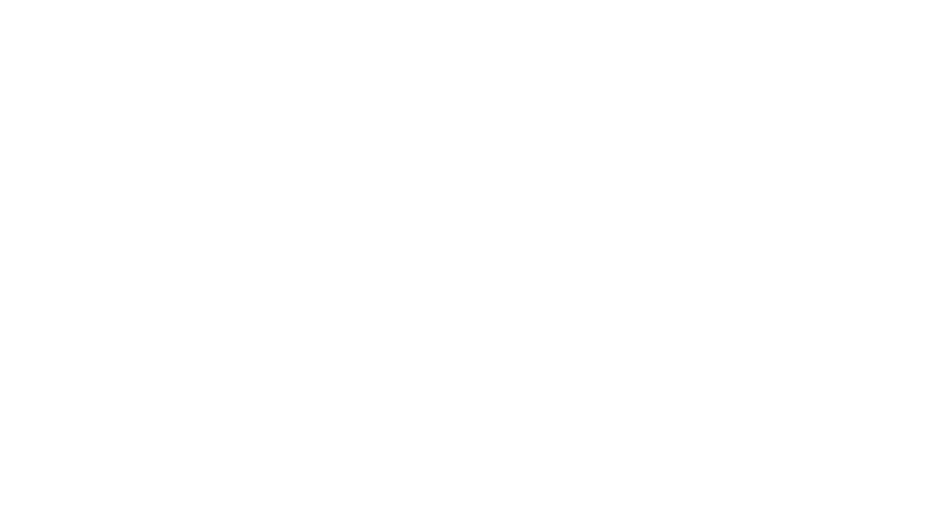
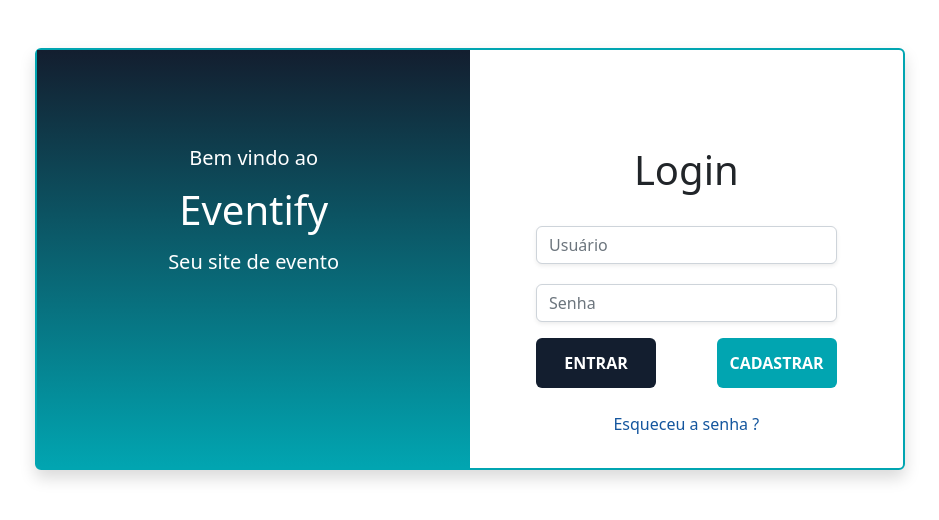
Before and after one commit to BrunoGurris/Faculdade-Eventify, a Vue app: page /login in a window 1280 px wide. Shown: the top 520 px of the page, without its empty margins (170-1109 px from the left). Built offline with nearby package versions, Linux system fonts and the light colour scheme.

Commit message:
feat(login): layout

```diff
--- a/src/router/index.js
+++ b/src/router/index.js
@@ -2,6 +2,7 @@ import Vue from 'vue'
 import VueRouter from 'vue-router'
 import Home from '../views/Home.vue'
 import RegisterUser from '../views/RegisterUser'
+import Login from '../views/Login'
 
 Vue.use(VueRouter)
 
@@ -12,8 +13,13 @@ const routes = [
         component: Home
     },
     {
+        path: '/login',
+        name: 'Login',
+        component: Login
+    },
+    {
         path: '/register',
-        name: 'Registrar Usuario',
+        name: 'RegisterUser',
         component: RegisterUser
     }
 ]
--- /dev/null
+++ b/src/views/Login.vue
@@ -0,0 +1,85 @@
+<template>
+    <div class="row mt-4 pt-4">
+        <div id="box" class="col-10 col-md-8 col-lg-8 rounded p-0 shadow mx-auto my-auto">
+            <div class="row m-0 p-0 h-100">
+                <div id="left" class="d-none d-lg-block col-6">
+                    <h5 class="text-white mt-5 pt-5 text-center">Bem vindo ao</h5>
+                    <h1 class="text-white mt-3 text-center">Eventify</h1>
+                    <h5 class="text-white mt-3 text-center">Seu site de evento</h5>
+                </div>
+                <div class="col-12 col-lg-6">
+                    <h1 class="text-center mt-5 pt-5">Login</h1>
+
+                    <div class="row">
+                        <div class="col-9 mb-3 mx-auto mt-4">
+                            <input type="text" class="form-control shadow-sm" placeholder="Usuário">
+                        </div>
+                        <div class="col-9 mb-3 mx-auto mt-1">
+                            <input v-model="email" type="password" class="form-control shadow-sm" placeholder="Senha">
+                        </div>
+                        <div class="col-9 d-flex mx-auto justify-content-between">
+                            <button id="btnLogin" class="btn">ENTRAR</button>
+                            <button id="btnRegister" class="btn">CADASTRAR</button>
+                        </div>
+                        <div class="col-9 mx-auto mt-4 pb-3">
+                            <p class="text-center forgot">Esqueceu a senha ?</p>
+                        </div>
+                    </div>
+                </div>
+            </div>
+        </div>
+    </div>
+</template>
+
+<script>
+export default {
+    name: '',
+
+    data() {
+        return {
+            email: '',
+            password: '',
+        }
+    }
+}
+</script>
+
+<style>
+#box {
+    border: 2px solid #01A5B1;
+    border-radius: 5px;
+}
+
+#left{
+    background-image: linear-gradient(#131E2F, #01A5B1);
+}
+
+#btnLogin{
+    width: 120px;
+    height: 50px;
+
+    color: white;
+    font-weight: bold;
+
+    background: #131E2F;
+}
+
+#btnRegister{
+    width: 120px;
+    height: 50px;
+
+    color: white;
+    font-weight: bold;
+
+    background: #01A5B1;
+}
+
+.forgot {
+    color: #14569E;
+}
+
+.forgot:hover {
+    cursor: pointer;
+    text-decoration: underline;
+}
+</style>
--- a/src/views/RegisterUser.vue
+++ b/src/views/RegisterUser.vue
@@ -25,7 +25,7 @@
                 <div class="col-12 mb-3">
                     <input v-model="add.confirm_email" type="text" class="form-control shadow-sm" placeholder="Confirmar e-mail">
                 </div>
-                <div class="col-12 mb-3 d-flex justify-content-between">
+                <div class="col-12 mb-3 d-flex justify-content-evenly">
                     <button id="btnSave" type="button" class="btn shadow-sm">SALVAR</button>
                     <button id="btnReturn" type="button" class="btn shadow-sm">VOLTAR</button>
                 </div>
@@ -38,6 +38,10 @@
 
 <script>
 export default {
+    name: '',
+
+    data() {
+        return {
             add: {
                 name: '',
                 username: '',
@@ -45,6 +49,8 @@ export default {
                 confirm_password: '',
                 email: '',
                 confirm_email: ''
+            }
+        }
     }
 }
 </script>
```
Lines whose indentation alone changed are shown as unchanged.
